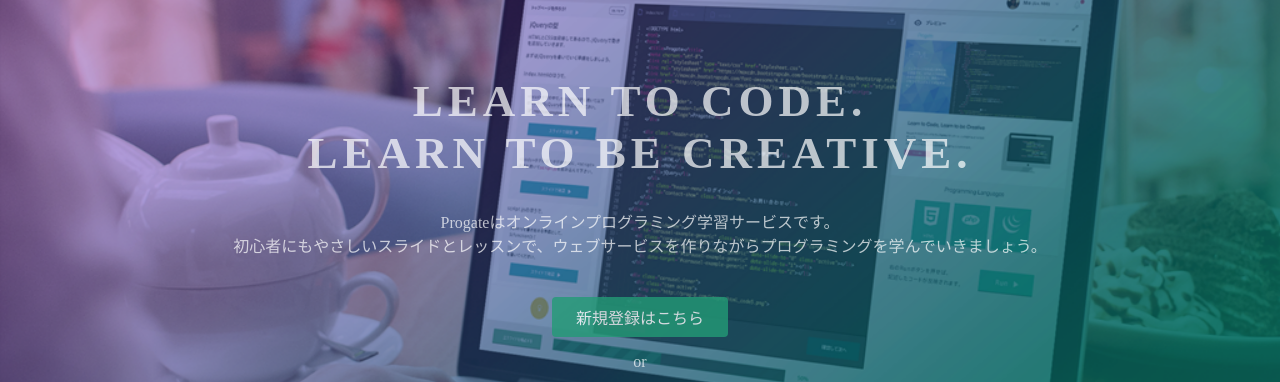
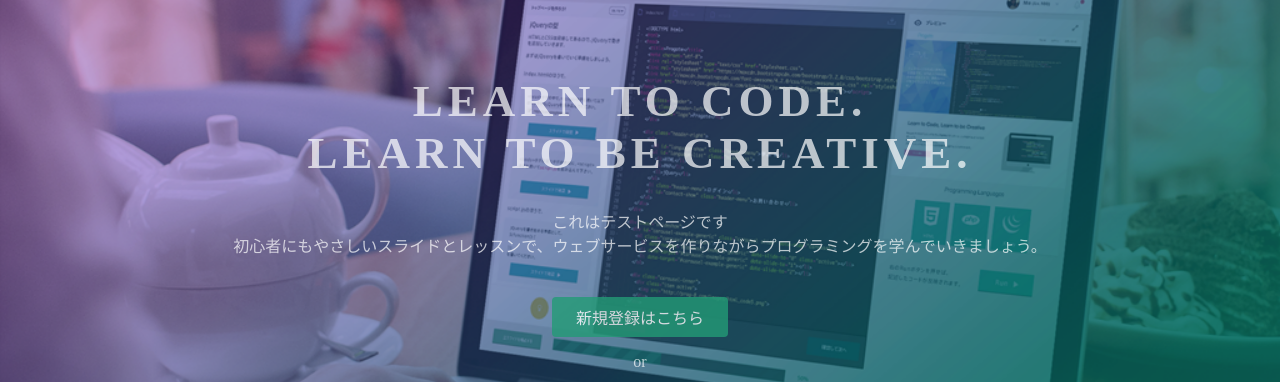
Before and after one commit to ysgtkhr/creat.test, a plain HTML site: page index.html in a window 1280 px wide. Shown: the part 135-517 px from the top of the page. Drawn offline with Linux system fonts and the light colour scheme.

Commit message:
Update index.html

```diff
--- a/index.html
+++ b/index.html
@@ -24,7 +24,7 @@
   <div class="top-wrapper">
     <div class="container">
       <h1>LEARN TO CODE.<br>LEARN TO BE CREATIVE.</h1>
-      <p>Progateはオンラインプログラミング学習サービスです。<br>初心者にもやさしいスライドとレッスンで、ウェブサービスを作りながらプログラミングを学んでいきましょう。</p>
+      <p>これはテストページです<br>初心者にもやさしいスライドとレッスンで、ウェブサービスを作りながらプログラミングを学んでいきましょう。</p>
       <div class="btn-wrapper">
         <a href="#" class="btn signup">新規登録はこちら</a>
         <p>or</p>
```
